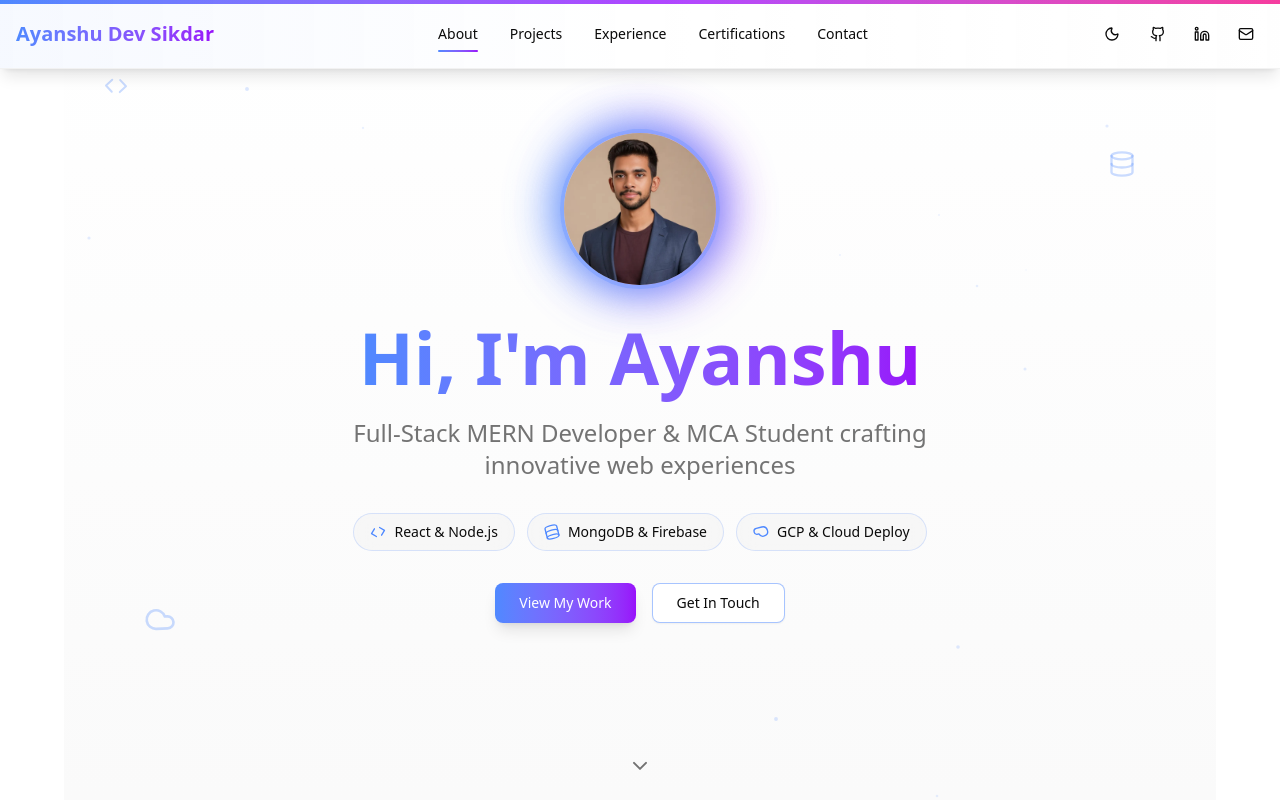
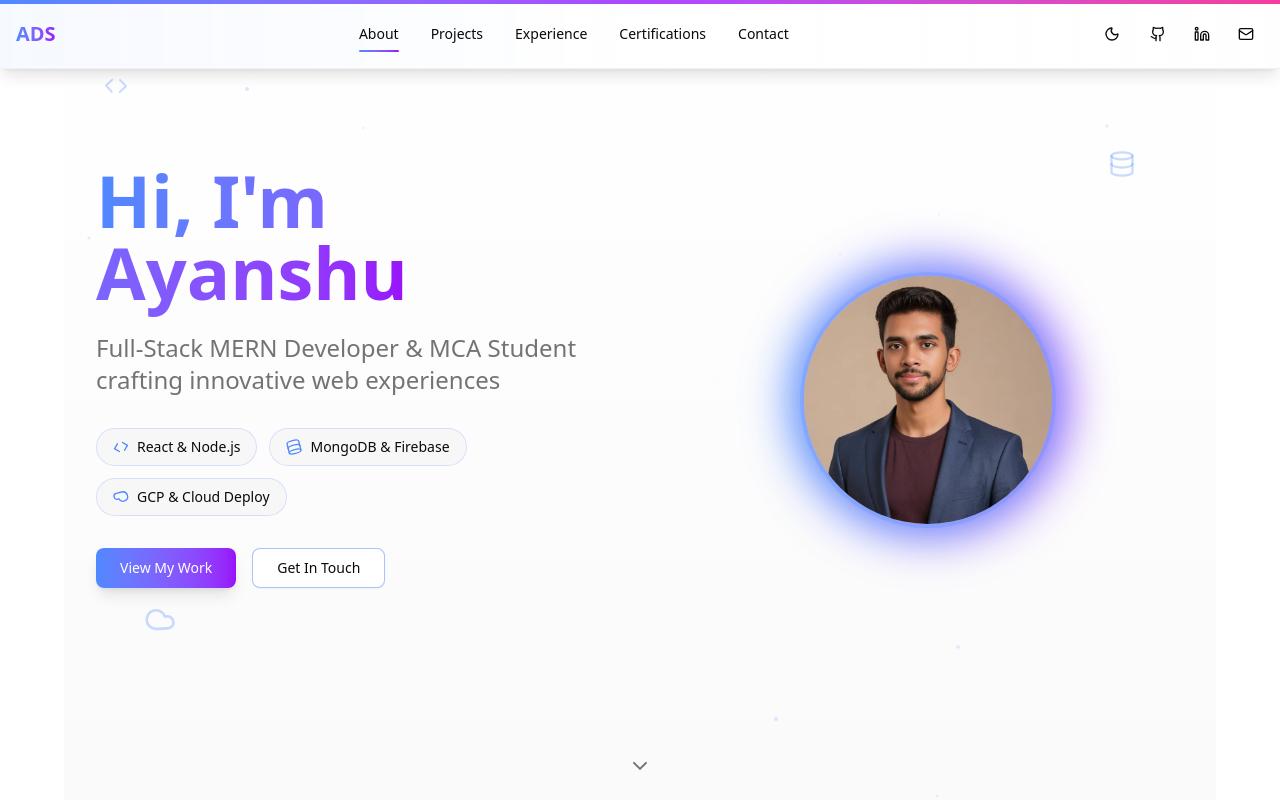
Before and after one commit to MET4L-DS/personal-portfolio, a React (Vite) app in the folder frontend/: page / in a window 1280 px wide. Shown: the top 800 px of the page. Built offline with nearby package versions, Linux system fonts and the light colour scheme.

Commit message:
Pic to right and Mobile nav link fix

```diff
--- a/frontend/src/components/Hero.tsx
+++ b/frontend/src/components/Hero.tsx
@@ -76,55 +76,11 @@ export function Hero() {
 				<Cloud size={32} />
 			</motion.div>
 
-			<div className="container mx-auto px-4 sm:px-6 lg:px-8 text-center z-10">
-				<div className="max-w-4xl mx-auto">
-					{/* Profile Picture Section */}
-					<motion.div
-						className="mb-8 flex justify-center"
-						initial={{ scale: 0.8, opacity: 0 }}
-						animate={{ scale: 1, opacity: 1 }}
-						transition={{ duration: 0.8, ease: "easeOut" }}
-					>
-						<div className="relative">
-							<motion.div
-								className="absolute inset-0 rounded-full bg-gradient-to-r from-primary to-purple-600 opacity-75 blur-xl"
-								animate={{
-									scale: [1, 1.1, 1],
-									opacity: [0.5, 0.8, 0.5],
-								}}
-								transition={{
-									duration: 3,
-									repeat: Infinity,
-									ease: "easeInOut",
-								}}
-							/>
-							<motion.img
-								src="/profile-pic.jpg"
-								alt="Ayanshu Dev Sikdar"
-								className="relative w-32 h-32 md:w-40 md:h-40 rounded-full object-cover border-4 border-primary/50 shadow-2xl"
-								whileHover={{
-									scale: 1.05,
-									rotate: [0, -2, 2, 0],
-									transition: { duration: 0.3 },
-								}}
-								animate={{
-									boxShadow: [
-										"0 0 20px rgba(59, 130, 246, 0.3)",
-										"0 0 40px rgba(59, 130, 246, 0.6)",
-										"0 0 20px rgba(59, 130, 246, 0.3)",
-									],
-								}}
-								transition={{
-									boxShadow: {
-										duration: 2,
-										repeat: Infinity,
-										ease: "easeInOut",
-									},
-								}}
-							/>
-						</div>
-					</motion.div>
-
+			<div className="container mx-auto px-4 sm:px-6 lg:px-8 z-10">
+				<div className="max-w-7xl mx-auto">
+					<div className="grid grid-cols-1 lg:grid-cols-2 gap-8 lg:gap-16 items-center">
+						{/* Left Side - Content */}
+						<div className="text-center lg:text-left order-2 lg:order-1">
 							{/* Main Content */}
 							<motion.div
 								initial={{ opacity: 0, y: 20 }}
@@ -159,7 +115,7 @@ export function Hero() {
 							</motion.div>
 
 							<motion.p
-						className="text-xl md:text-2xl text-muted-foreground mb-8 max-w-2xl mx-auto"
+								className="text-xl md:text-2xl text-muted-foreground mb-8 max-w-2xl lg:max-w-none"
 								initial={{ opacity: 0, y: 20 }}
 								animate={{ opacity: 1, y: 0 }}
 								transition={{ delay: 0.9 }}
@@ -170,7 +126,7 @@ export function Hero() {
 
 							{/* Skills Tags */}
 							<motion.div
-						className="flex flex-wrap justify-center gap-3 mb-8"
+								className="flex flex-wrap justify-center lg:justify-start gap-3 mb-8"
 								initial={{ opacity: 0, y: 20 }}
 								animate={{ opacity: 1, y: 0 }}
 								transition={{ delay: 1.1 }}
@@ -194,11 +150,15 @@ export function Hero() {
 										className="flex items-center space-x-2 px-4 py-2 bg-muted/80 backdrop-blur-sm border border-primary/20 rounded-full text-sm font-medium"
 										initial={{ opacity: 0, scale: 0.8 }}
 										animate={{ opacity: 1, scale: 1 }}
-								transition={{ delay: 1.3 + index * 0.1 }}
+										transition={{
+											delay: 1.3 + index * 0.1,
+										}}
 										whileHover={{
 											scale: 1.05,
-									backgroundColor: "rgba(59, 130, 246, 0.1)",
-									borderColor: "rgba(59, 130, 246, 0.4)",
+											backgroundColor:
+												"rgba(59, 130, 246, 0.1)",
+											borderColor:
+												"rgba(59, 130, 246, 0.4)",
 											transition: { duration: 0.2 },
 										}}
 									>
@@ -220,7 +180,7 @@ export function Hero() {
 
 							{/* CTA Buttons */}
 							<motion.div
-						className="flex flex-col sm:flex-row gap-4 justify-center mb-12"
+								className="flex flex-col sm:flex-row gap-4 justify-center lg:justify-start mb-12"
 								initial={{ opacity: 0, y: 20 }}
 								animate={{ opacity: 1, y: 0 }}
 								transition={{ delay: 1.5 }}
@@ -235,7 +195,9 @@ export function Hero() {
 										onClick={() =>
 											document
 												.getElementById("projects")
-										?.scrollIntoView({ behavior: "smooth" })
+												?.scrollIntoView({
+													behavior: "smooth",
+												})
 										}
 									>
 										View My Work
@@ -253,13 +215,65 @@ export function Hero() {
 										onClick={() =>
 											document
 												.getElementById("contact")
-										?.scrollIntoView({ behavior: "smooth" })
+												?.scrollIntoView({
+													behavior: "smooth",
+												})
 										}
 									>
 										Get In Touch
 									</Button>
 								</motion.div>
 							</motion.div>
+						</div>
+
+						{/* Right Side - Profile Picture */}
+						<div className="flex justify-center order-1 lg:order-2">
+							<motion.div
+								initial={{ scale: 0.8, opacity: 0 }}
+								animate={{ scale: 1, opacity: 1 }}
+								transition={{ duration: 0.8, ease: "easeOut" }}
+							>
+								<div className="relative">
+									<motion.div
+										className="absolute inset-0 rounded-full bg-gradient-to-r from-primary to-purple-600 opacity-75 blur-xl"
+										animate={{
+											scale: [1, 1.1, 1],
+											opacity: [0.5, 0.8, 0.5],
+										}}
+										transition={{
+											duration: 3,
+											repeat: Infinity,
+											ease: "easeInOut",
+										}}
+									/>
+									<motion.img
+										src="/profile-pic.jpg"
+										alt="Ayanshu Dev Sikdar"
+										className="relative w-48 h-48 md:w-56 md:h-56 lg:w-64 lg:h-64 rounded-full object-cover border-4 border-primary/50 shadow-2xl"
+										whileHover={{
+											scale: 1.05,
+											rotate: [0, -2, 2, 0],
+											transition: { duration: 0.3 },
+										}}
+										animate={{
+											boxShadow: [
+												"0 0 20px rgba(59, 130, 246, 0.3)",
+												"0 0 40px rgba(59, 130, 246, 0.6)",
+												"0 0 20px rgba(59, 130, 246, 0.3)",
+											],
+										}}
+										transition={{
+											boxShadow: {
+												duration: 2,
+												repeat: Infinity,
+												ease: "easeInOut",
+											},
+										}}
+									/>
+								</div>
+							</motion.div>
+						</div>
+					</div>
 
 					{/* Scroll Indicator */}
 					<motion.div
--- a/frontend/src/components/Navigation.tsx
+++ b/frontend/src/components/Navigation.tsx
@@ -38,6 +38,18 @@ export function Navigation() {
 	];
 
 	const toggleMenu = () => setIsMenuOpen(!isMenuOpen);
+
+	// Handle mobile navigation clicks
+	const handleMobileNavClick = (href: string) => {
+		setIsMenuOpen(false);
+		// Use setTimeout to ensure menu closes before navigation
+		setTimeout(() => {
+			const element = document.querySelector(href);
+			if (element) {
+				element.scrollIntoView({ behavior: "smooth" });
+			}
+		}, 300);
+	};
 
 	// Intersection Observer to track active section
 	useEffect(() => {
@@ -136,7 +148,7 @@ export function Navigation() {
 							ease: "easeInOut",
 						}}
 					>
-						Ayanshu Dev Sikdar
+						ADS
 					</motion.span>
 				</motion.div>
 
@@ -273,9 +285,9 @@ export function Navigation() {
 			>
 				<div className="container mx-auto px-4 py-4 space-y-4">
 					{navItems.map((item, index) => (
-						<motion.a
+						<motion.button
 							key={item.name}
-							href={item.href}
+							data-section={item.id}
 							initial={{ opacity: 0, x: -20 }}
 							animate={
 								isMenuOpen
@@ -283,15 +295,15 @@ export function Navigation() {
 									: { opacity: 0, x: -20 }
 							}
 							transition={{ delay: index * 0.1 }}
-							className={`block text-sm font-medium transition-colors py-2 ${
+							className={`block w-full text-left text-sm font-medium transition-colors py-2 bg-transparent border-none cursor-pointer ${
 								activeSection === item.id
 									? "text-primary border-l-2 border-primary pl-4"
 									: "text-foreground hover:text-primary"
 							}`}
-							onClick={() => setIsMenuOpen(false)}
+							onClick={() => handleMobileNavClick(item.href)}
 						>
 							{item.name}
-						</motion.a>
+						</motion.button>
 					))}
 
 					<div className="flex space-x-4 pt-4 border-t border-border/50">
```
Lines whose indentation alone changed are shown as unchanged.
